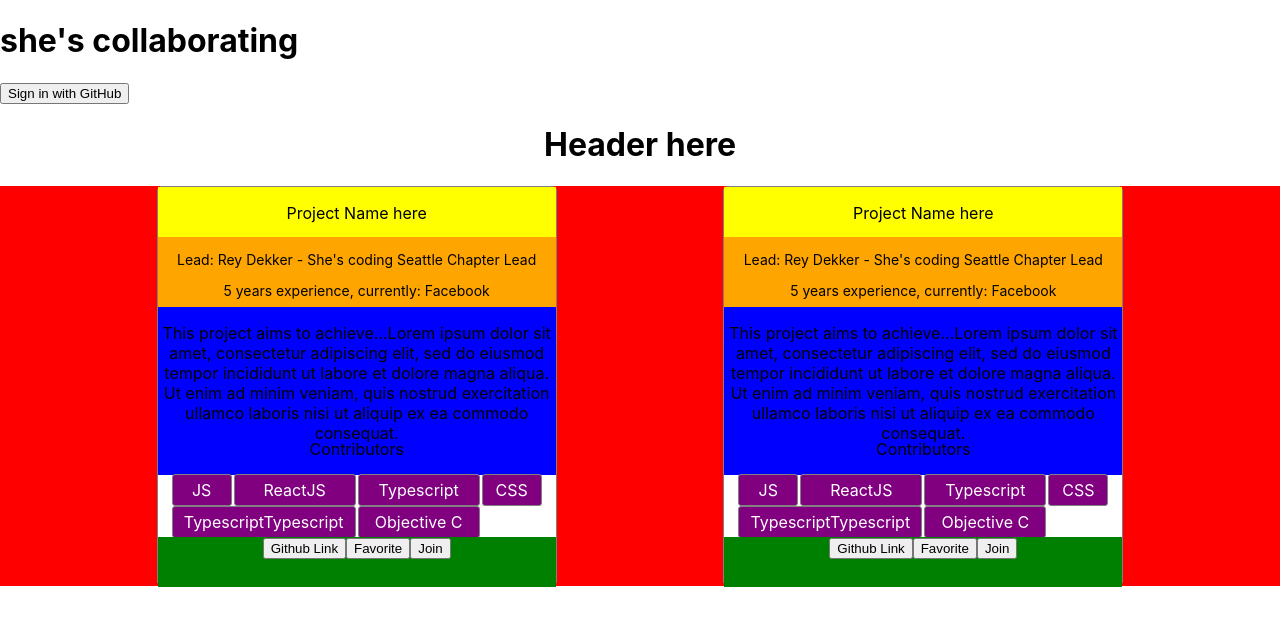
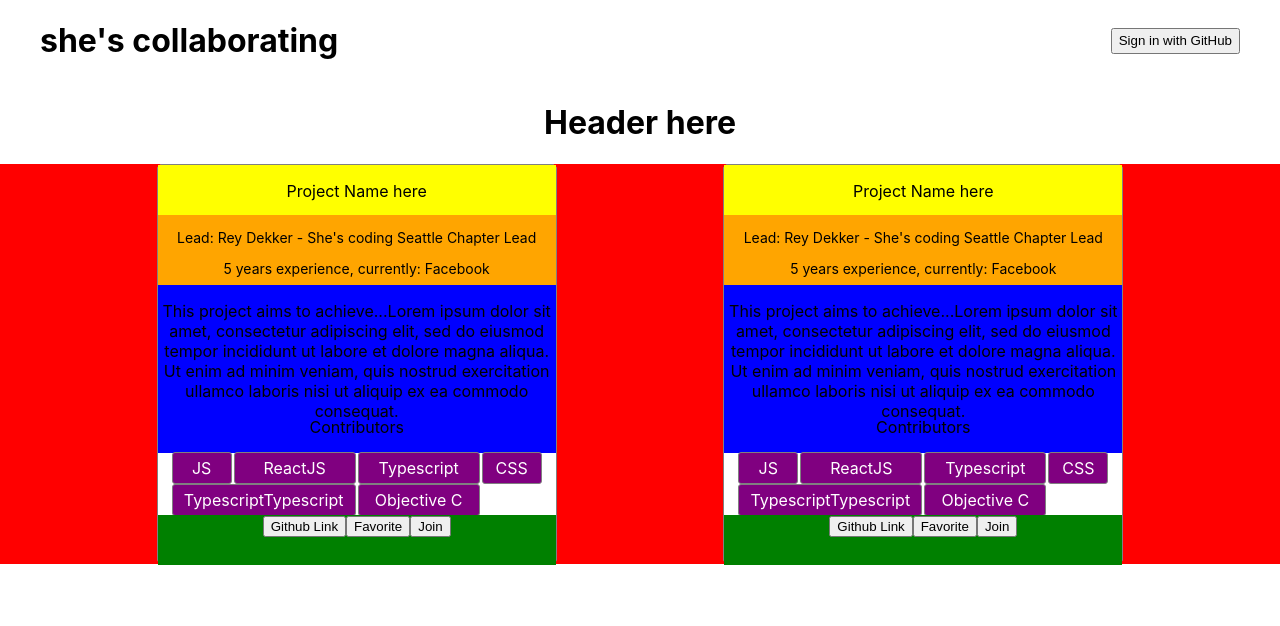
Before and after one commit to coding-allies/projects-platform-frontend, a React (Create React App) app: page / in a window 1280 px wide. Shown: the top 626 px of the page. Built offline with nearby package versions, Linux system fonts and the light colour scheme.

Commit message:
Adds mock sign in/out functionality

```diff
--- a/src/components/Header.js
+++ b/src/components/Header.js
@@ -1,11 +1,50 @@
 import React from "react";
+import "../style/components/Header.css";
+
+const mockUser = {
+  name: 'Someone Awesome'
+}
 
 class Header extends React.Component {
+  constructor(props) {
+    super(props);
+    this.state = {
+      user: false
+    };
+    this.signUserOut = this.signUserOut.bind(this);
+    this.signUserIn = this.signUserIn.bind(this);
+  }
+
+  signUserIn(e) {
+    this.setState(state => ({
+      user: mockUser.name
+    }));
+  }
+
+  signUserOut(e) {
+    this.setState(state => ({
+      user: null
+    }));
+  }
+
   render() {
+    const signedOut = (
+      <div className="auth">
+        <button onClick={this.signUserIn}>Sign in with GitHub</button>
+      </div>
+    )
+
+    const signedIn = (
+      <div className="auth">
+        <p>Hello, {this.state.user}</p>
+        <button onClick={this.signUserOut}>Log Out</button>
+      </div>
+    )
+
     return (
       <header>
         <h1>she's collaborating</h1>
-        <button>Sign in with GitHub</button>
+        { this.state.user ? signedIn : signedOut }
       </header>
     );
   }
--- a/src/style/components/Header.css
+++ b/src/style/components/Header.css
@@ -5,6 +5,12 @@ header {
   align-items: center;
 }
 
+.auth {
+  display: flex;
+  align-items: center;
+}
+
 header button {
   height: 2em;
+  margin-left: 1em;
 }
```
